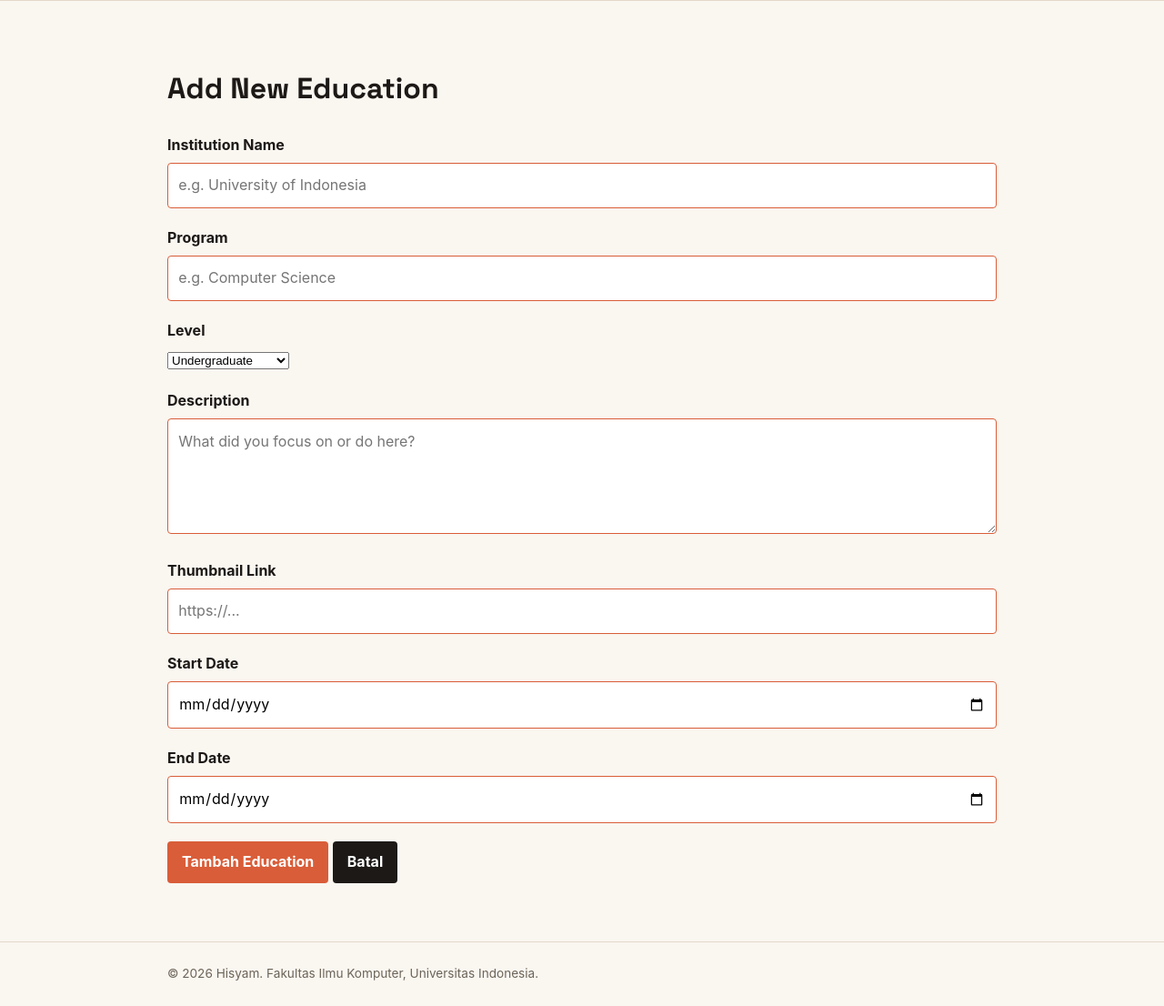
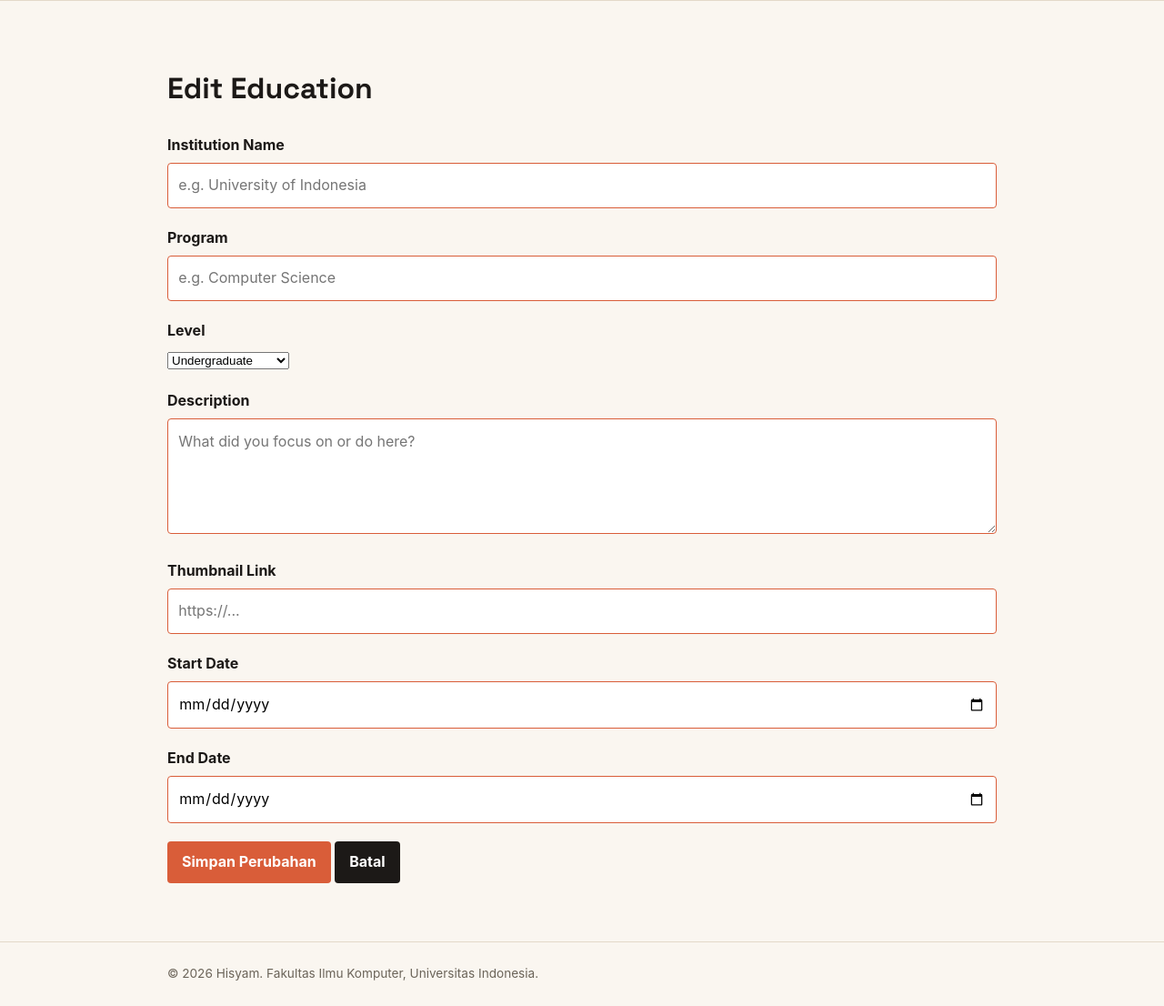
Before and after one commit to syxm1/myportofolio, a Django app: page /education/add/ in a window 1280 px wide. Shown: the part 74-1180 px from the top of the page at 91% size. Run offline with Django 5.2, Linux system fonts and the light colour scheme.

Commit message:
feat (Education, Experience): Add feature to modify existing educations and experiences

```diff
--- a/main/urls.py
+++ b/main/urls.py
@@ -6,6 +6,8 @@
     show_education,
     create_education,
     create_experience,
+    edit_experience,
+    edit_education,
     get_education_json,
     get_experience_json,
     delete_education,
@@ -20,6 +22,8 @@
     path("education/", show_education, name="show_education"),
     path("experience/add/", create_experience, name="create_experience"),
     path("education/add/", create_education, name="create_education"),
+    path("experience/<uuid:experience_id>/edit/", edit_experience, name="edit_experience"),
+    path("education/<uuid:education_id>/edit/", edit_education, name="edit_education"),
     path("api/experience", get_experience_json, name="get_experience_json"),
     path("api/education", get_education_json, name="get_education_json"),
     path("experience/<uuid:experience_id>/delete/",delete_experience,name="delete_experience"),
--- a/main/views.py
+++ b/main/views.py
@@ -69,12 +69,42 @@
     }
     return render(request, "experience_form.html", context)
 
+def edit_experience(request, experience_id):
+    experience = get_object_or_404(Experience, pk=experience_id)
+    form = ExperienceForm(request.POST or None, instance=experience)
+
+    if request.method == "POST" and form.is_valid():
+        form.save()
+        messages.success(request, "Experience has been successfully updated!")
+        return redirect("main:show_experience")
+
+    context = {
+        "name": "Hisyam",
+        "form": form,
+    }
+    return render(request, "experience_form.html", context)
+
 def create_education(request):
     form = EducationForm(request.POST or None)
 
     if request.method == "POST" and form.is_valid():
         form.save()
         messages.success(request, "New education has been successfully added!")
+        return redirect("main:show_education")
+
+    context = {
+        "name": "Hisyam",
+        "form": form,
+    }
+    return render(request, "education_form.html", context)
+
+def edit_education(request, education_id):
+    education = get_object_or_404(Education, pk=education_id)
+    form = EducationForm(request.POST or None, instance=education)
+
+    if request.method == "POST" and form.is_valid():
+        form.save()
+        messages.success(request, "Education has been successfully updated!")
         return redirect("main:show_education")
 
     context = {
--- a/templates/education.html
+++ b/templates/education.html
@@ -39,7 +39,10 @@
                     <p class="experience-status">Selesai</p>
                     {% endif %}
 
-                    {% include 'components/education_delete_modal.html' %}
+                    <div class="card-actions">
+                        {% include 'components/education_delete_modal.html' %}
+                        <a href="{% url 'main:edit_education' education.id %}" class="button button-secondary">Modify Education</a>
+                    </div>
                 </article>
                 {% empty %}
                 <p class="empty-state">
--- a/templates/education_form.html
+++ b/templates/education_form.html
@@ -1,7 +1,7 @@
 {% extends "base.html" %}
 {% load static %}
 {% block meta %}
-    <title>Add Education - {{ name }}</title>
+    <title>{% if form.instance.pk %}Edit Education{% else %}Add Education{% endif %} - {{ name }}</title>
 {% endblock meta %}
 {% block css %}
     <link rel="stylesheet" href="{% static 'css/education_form.css' %}">
@@ -10,9 +10,9 @@
     <main>
         <section class="experience-section">
             <div class="container">
-                <h1>Add New Education</h1>
+                <h1>{% if form.instance.pk %}Edit Education{% else %}Add New Education{% endif %}</h1>
                 <form method="post"
-                      action="{% url 'main:create_education' %}"
+                      action="{% if form.instance.pk %}{% url 'main:edit_education' form.instance.pk %}{% else %}{% url 'main:create_education' %}{% endif %}"
                       class="project-form">
                     {% csrf_token %}
                     {% for field in form %}
@@ -24,7 +24,7 @@
                             {% endfor %}
                         </div>
                     {% endfor %}
-                    <button type="submit" class="button">Tambah Education</button>
+                    <button type="submit" class="button">{% if form.instance.pk %}Simpan Perubahan{% else %}Tambah Education{% endif %}</button>
                     <a href="{% url 'main:show_education' %}" class="button button-secondary">Batal</a>
                 </form>
             </div>
--- a/templates/experience.html
+++ b/templates/experience.html
@@ -36,7 +36,10 @@
                     <p class="experience-status">Selesai</p>
                     {% endif %}
 
-                    {% include 'components/experience_delete_modal.html' %}
+                    <div class="card-actions">
+                        {% include 'components/experience_delete_modal.html' %}
+                        <a href="{% url 'main:edit_experience' experience.id %}" class="button button-secondary">Modify Experience</a>
+                    </div>
                 </article>
                 {% empty %}
                 <p class="empty-state">
```
Also changed, not shown: static/css/education.css (+13 -2 lines), static/css/experience.css (+13 -2 lines), templates/experience_form.html (+4 -4 lines).
